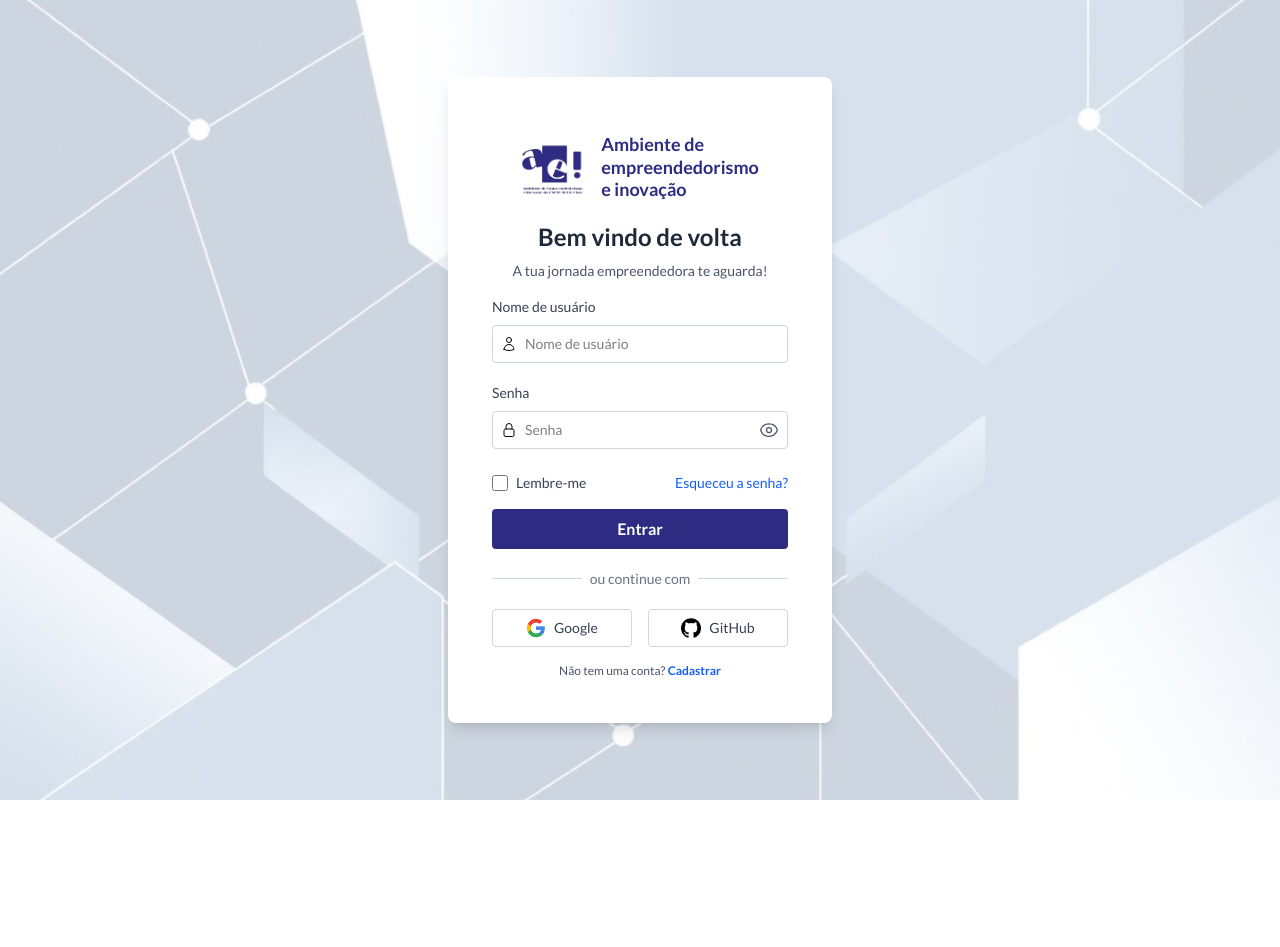
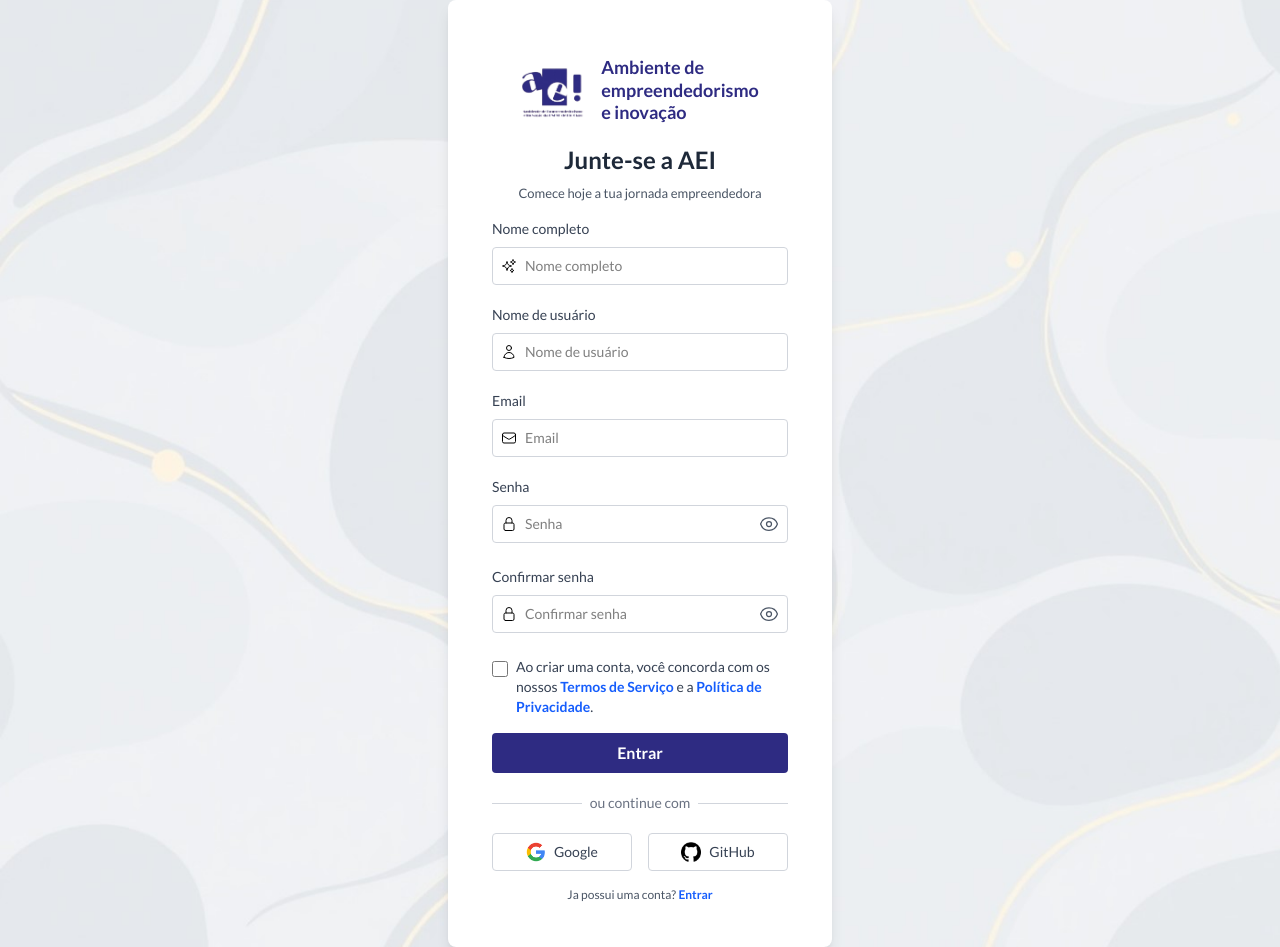
Before and after one commit to CauanGS/AEI-Paeg, a Next.js app in the folder ambiente-empreendedorismo/: page /cadastro in a window 1280 px wide. Before the commit the page ends 800 px from the top, so only its background shows below. Built offline with nearby package versions, Linux system fonts and the light colour scheme.

Commit message:
Finished register page and login/register API with next.js routes

```diff
--- a/ambiente-empreendedorismo/app/cadastro/page.tsx
+++ b/ambiente-empreendedorismo/app/cadastro/page.tsx
@@ -2,14 +2,18 @@
 
 import { useState, useEffect } from "react";
 import { useRouter } from "next/navigation";
-import { EyeIcon, EyeSlashIcon, LockClosedIcon, UserCircleIcon, UserIcon } from '@heroicons/react/24/outline';
+import { EnvelopeIcon, EyeIcon, EyeSlashIcon, LockClosedIcon, SparklesIcon, UserCircleIcon, UserIcon } from '@heroicons/react/24/outline';
 
 export default function CadastroPage() {
   const [nomeUsuario, setNomeUsuario] = useState("");
   const [senha, setSenha] = useState("");
+  const [nome, setNome] = useState("");
+  const [email, setEmail] = useState("");
+  const [confirmarSenha, setConfirmarSenha] = useState("");
   const [mensagem, setMensagem] = useState("");
   const [carregando, setCarregando] = useState(false);
   const [mostraSenha, setMostraSenha] = useState(false);
+  const [mostraConfirmarSenha, setMostraConfirmarSenha] = useState(false);
   const [lembrar, setLembrar] = useState(false);
   const router = useRouter();
 
@@ -26,11 +30,29 @@ export default function CadastroPage() {
     setMensagem("");
     setCarregando(true);
 
+    if(
+        nome.trim() === "" ||
+        nomeUsuario.trim() === "" ||
+        email.trim() === "" ||
+        senha.trim() === "" ||
+        confirmarSenha.trim() === ""
+    ) {
+        setMensagem("Por favor, preencha todos os campos");
+        setCarregando(false);
+        return;
+    }
+
+    if(senha !== confirmarSenha) {
+        setMensagem("As senhas não coincidem");
+        setCarregando(false);
+        return;
+    }
+
     try {
-      const response = await fetch("/api/login", {
+      const response = await fetch("/api/cadastro", {
         method: "POST",
         headers: { "Content-Type": "application/json" },
-        body: JSON.stringify({ nome_usuario: nomeUsuario, senha }),
+        body: JSON.stringify({ nome_usuario: nomeUsuario, nome, email, senha }),
       });
 
       const data = await response.json();
@@ -38,7 +60,7 @@ export default function CadastroPage() {
       if (response.ok) {
         if(lembrar) localStorage.setItem("lembrarUsuario", nomeUsuario);
         else localStorage.removeItem("lembrarUsuario");
-        router.push("/");
+        router.push("/login");
       } else {
         setMensagem(`${data.error}`);
       }
@@ -51,7 +73,7 @@ export default function CadastroPage() {
   }
 
   return (
-    <div className="flex flex-col items-center justify-center min-h-screen bg-cover bg-center" style={{backgroundImage: "url('/assets/background.jpg')"}}>
+    <div className="flex flex-col items-center justify-center min-h-screen bg-cover bg-center" style={{backgroundImage: "url('/assets/background_cadastro.jpg')"}}>
         <div className="bg-white rounded-lg shadow-lg w-full max-w-sm overflow-hidden p-10">
 
             <div className="flex items-center justify-center gap-4 p-4 bg-white" style={{userSelect: "none"}}>
@@ -64,12 +86,29 @@ export default function CadastroPage() {
             </div>
 
             <div className="text-center px-6 mt-1" style={{userSelect: "text"}}>
-                <h2 className="text-2xl font-bold text-gray-800 mb-2">Bem vindo de volta</h2>
-                <p className="text-gray-600 text-sm">A tua jornada empreendedora te aguarda!</p>
+                <h2 className="text-2xl font-bold text-gray-800 mb-2">Junte-se a AEI</h2>
+                <p className="text-gray-600 text-[13px]">Comece hoje a tua jornada empreendedora</p>
             </div>
 
             <div className="p-1 mt-3">
                 <form onSubmit={handleCadastro} className="flex flex-col gap-3">
+                    <div className="flex flex-col mb-2" style={{userSelect: "none"}}>
+                        <label htmlFor="nome" className="text-sm font-medium text-gray-700 mb-2">Nome completo</label>
+
+                        <div className="flex items-center border border-gray-300 rounded p-2 focus-within:border-blue-500">
+                            <SparklesIcon className="w-4 h-4 text-black mr-2 flex-shrink-0"/>
+                            <input
+                                id="nome"
+                                type="text"
+                                maxLength={200}
+                                placeholder="Nome completo"
+                                className="w-full outline-none text-black text-sm"
+                                value={nome}
+                                onChange={(e) => setNome(e.target.value)}
+                                required
+                            />
+                        </div>
+                    </div>
 
                     <div className="flex flex-col mb-2" style={{userSelect: "none"}}>
                         <label htmlFor="nomeUsuario" className="text-sm font-medium text-gray-700 mb-2">Nome de usuário</label>
@@ -79,10 +118,29 @@ export default function CadastroPage() {
                             <input
                                 id="nomeUsuario"
                                 type="text"
+                                maxLength={20}
                                 placeholder="Nome de usuário"
                                 className="w-full outline-none text-black text-sm"
                                 value={nomeUsuario}
                                 onChange={(e) => setNomeUsuario(e.target.value)}
+                                required
+                            />
+                        </div>
+                    </div>
+
+                    <div className="flex flex-col mb-2" style={{userSelect: "none"}}>
+                        <label htmlFor="email" className="text-sm font-medium text-gray-700 mb-2">Email</label>
+
+                        <div className="flex items-center border border-gray-300 rounded p-2 focus-within:border-blue-500">
+                            <EnvelopeIcon className="w-4 h-4 text-black mr-2 flex-shrink-0"/>
+                            <input
+                                id="email"
+                                type="email"
+                                maxLength={200}
+                                placeholder="Email"
+                                className="w-full outline-none text-black text-sm"
+                                value={email}
+                                onChange={(e) => setEmail(e.target.value)}
                                 required
                             />
                         </div>
@@ -116,23 +174,67 @@ export default function CadastroPage() {
                         </div>
                     </div>
 
+                    <div className="flex flex-col mb-3" style={{userSelect: "none"}}>
+                        <label htmlFor="confirmarSenha" className="text-sm font-medium text-gray-700 mb-2">Confirmar senha</label>
+
+                        <div className="flex items-center border border-gray-300 rounded p-2 focus-within:border-blue-500">
+                            <LockClosedIcon className="w-4 h-4 text-black mr-2 flex-shrink-0"/>
+                            <input
+                                id="confirmarSenha"
+                                type={mostraConfirmarSenha ? "text" : "password"}
+                                placeholder="Confirmar senha"
+                                className="w-full outline-none text-black text-sm"
+                                value={confirmarSenha}
+                                onChange={(e) => setConfirmarSenha(e.target.value)}
+                                required
+                            />
+                            <button
+                                type="button"
+                                onClick={() => setMostraConfirmarSenha(!mostraConfirmarSenha)}
+                                className="ml-2 focus: outline-none"
+                                >
+                                {mostraConfirmarSenha? (
+                                    <EyeSlashIcon className="w-5 h-5 text-gray-600"/>
+                                ): (
+                                    <EyeIcon className="w-5 h-5 text-gray-600"/>
+                                )}
+                            </button>
+                        </div>
+                    </div>
+
                      {mensagem && (
                             <p className="text-center text-sm text-red-600 -mt-5 -mb-1">{mensagem}</p>
                     )}
 
-                    <div className="flex item-center justify-between mb-1">
-                        <label className="flex items-center text-sm text-gray-700 select-none cursor-pointer">
-                            <input
-                                type="checkbox"
-                                checked={lembrar}
-                                onChange={(e) => setLembrar(e.target.checked)}
-                                className="mr-2 w-4 h-4 rounded border-gray-300 focus:ring-blue-500"
-                            />
-                            Lembre-me
+                    <div className="flex mb-1 items-start text-sm text-gray-700" style={{userSelect: "none"}}>
+                        <input
+                            id="aceiteTermos"
+                            type="checkbox"
+                            checked={lembrar}
+                            onChange={(e) => setLembrar(e.target.checked)}
+                            className="mr-2 mt-1 w-4 h-4 rounded border-gray-300 focus:ring-blue-500"
+                            required
+                        />
+
+                        <label htmlFor="aceiteTermos" className="flex-1 select-none cursor-pointer">
+                            Ao criar uma conta, você concorda com os nossos{" "}
+                            <a
+                                href="/termos"
+                                className="font-bold text-blue-600 hover:underline"
+                                onClick={(e) => {
+                                    // abrir modal, navegar, etc — não altera o checkbox
+                                }}
+                            >Termos de Serviço</a>{" "}
+
+                            e a{" "}
+
+                            <a
+                                href="/privacidade"
+                                className="font-bold text-blue-600 hover:underline"
+                            >Política de Privacidade</a>.
                         </label>
+                    </div>
 
-                        <a style={{userSelect: "none"}} href="/recuperar-senha" className="text-sm text-blue-600 hover:underline">Esqueceu a senha?</a>
-                    </div>
 
                     <button
                         style={{userSelect: "none"}}
@@ -164,7 +266,7 @@ export default function CadastroPage() {
                     </div>
 
                     <div className="text-center mt-1" style={{userSelect: "none"}}>
-                        <p className="text-gray-600 text-xs">Não tem uma conta? <span className="font-bold text-blue-600 hover:underline cursor-pointer">Cadastrar</span></p>
+                        <p className="text-gray-600 text-xs">Ja possui uma conta? <a href="/login"><span className="font-bold text-blue-600 hover:underline cursor-pointer">Entrar</span></a></p>
                     </div>
                 </form>
             </div>
--- a/ambiente-empreendedorismo/app/login/page.tsx
+++ b/ambiente-empreendedorismo/app/login/page.tsx
@@ -51,7 +51,7 @@ export default function LoginPage() {
   }
 
   return (
-    <div className="flex flex-col items-center justify-center min-h-screen bg-cover bg-center" style={{backgroundImage: "url('/assets/background.jpg')"}}>
+    <div className="flex flex-col items-center justify-center min-h-screen bg-cover bg-center" style={{backgroundImage: "url('/assets/background_login.jpg')"}}>
         <div className="bg-white rounded-lg shadow-lg w-full max-w-sm overflow-hidden p-10">
 
             <div className="flex items-center justify-center gap-4 p-4 bg-white" style={{userSelect: "none"}}>
@@ -79,6 +79,7 @@ export default function LoginPage() {
                             <input
                                 id="nomeUsuario"
                                 type="text"
+                                maxLength={20}
                                 placeholder="Nome de usuário"
                                 className="w-full outline-none text-black text-sm"
                                 value={nomeUsuario}
@@ -164,7 +165,7 @@ export default function LoginPage() {
                     </div>
 
                     <div className="text-center mt-1" style={{userSelect: "none"}}>
-                        <p className="text-gray-600 text-xs">Não tem uma conta? <span className="font-bold text-blue-600 hover:underline cursor-pointer">Cadastrar</span></p>
+                        <p className="text-gray-600 text-xs">Não tem uma conta? <a href="/cadastro"><span className="font-bold text-blue-600 hover:underline cursor-pointer">Cadastrar</span></a></p>
                     </div>
                 </form>
             </div>
```
Also changed, not shown: ambiente-empreendedorismo/app/api/cadastro/route.js (added, +72 -0 lines), ambiente-empreendedorismo/proxy.ts (+6 -1 lines), ambiente-empreendedorismo/public/assets/background_cadastro.jpg (added), ambiente-empreendedorismo/public/assets/background_login.jpg (renamed from ambiente-empreendedorismo/public/assets/background.jpg).
